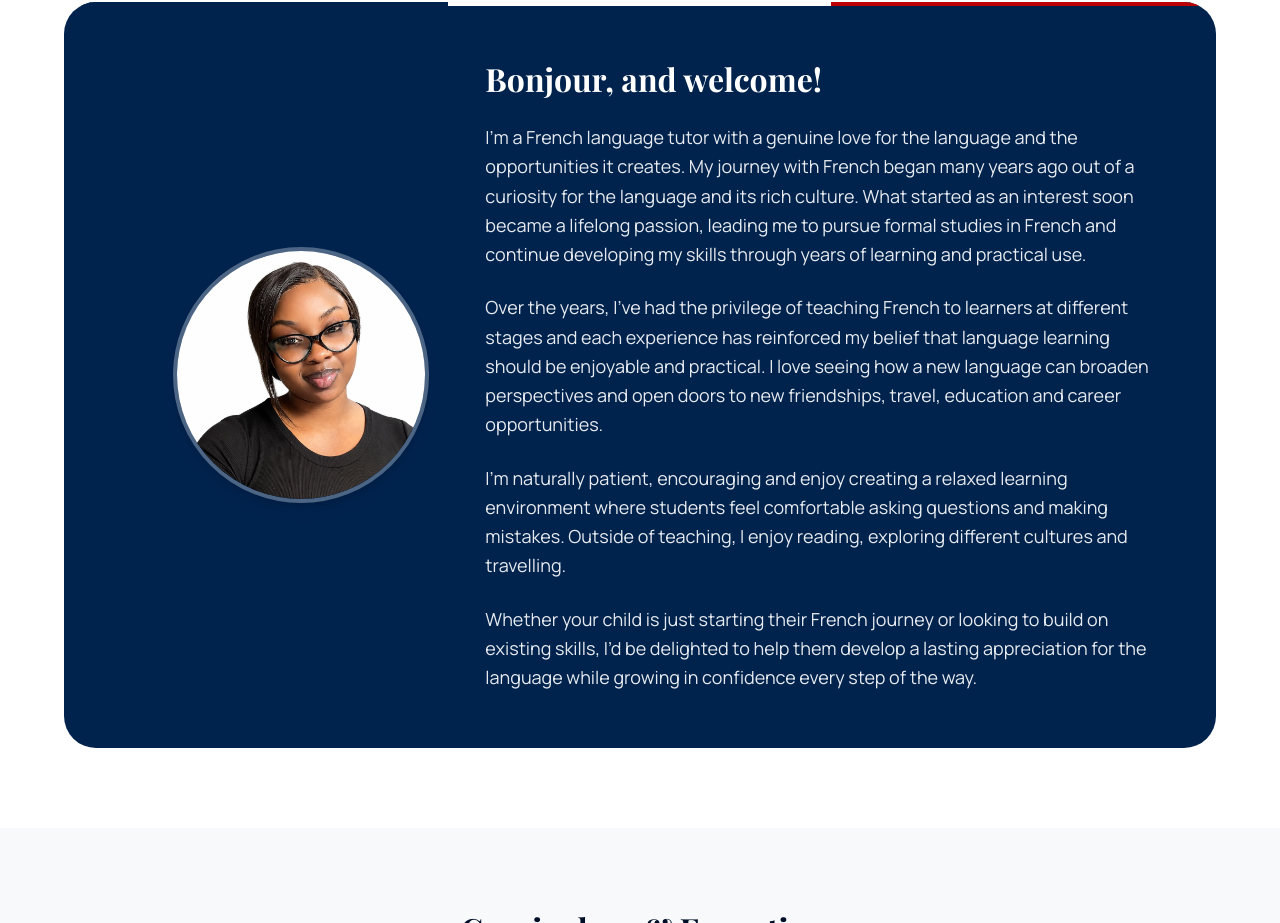
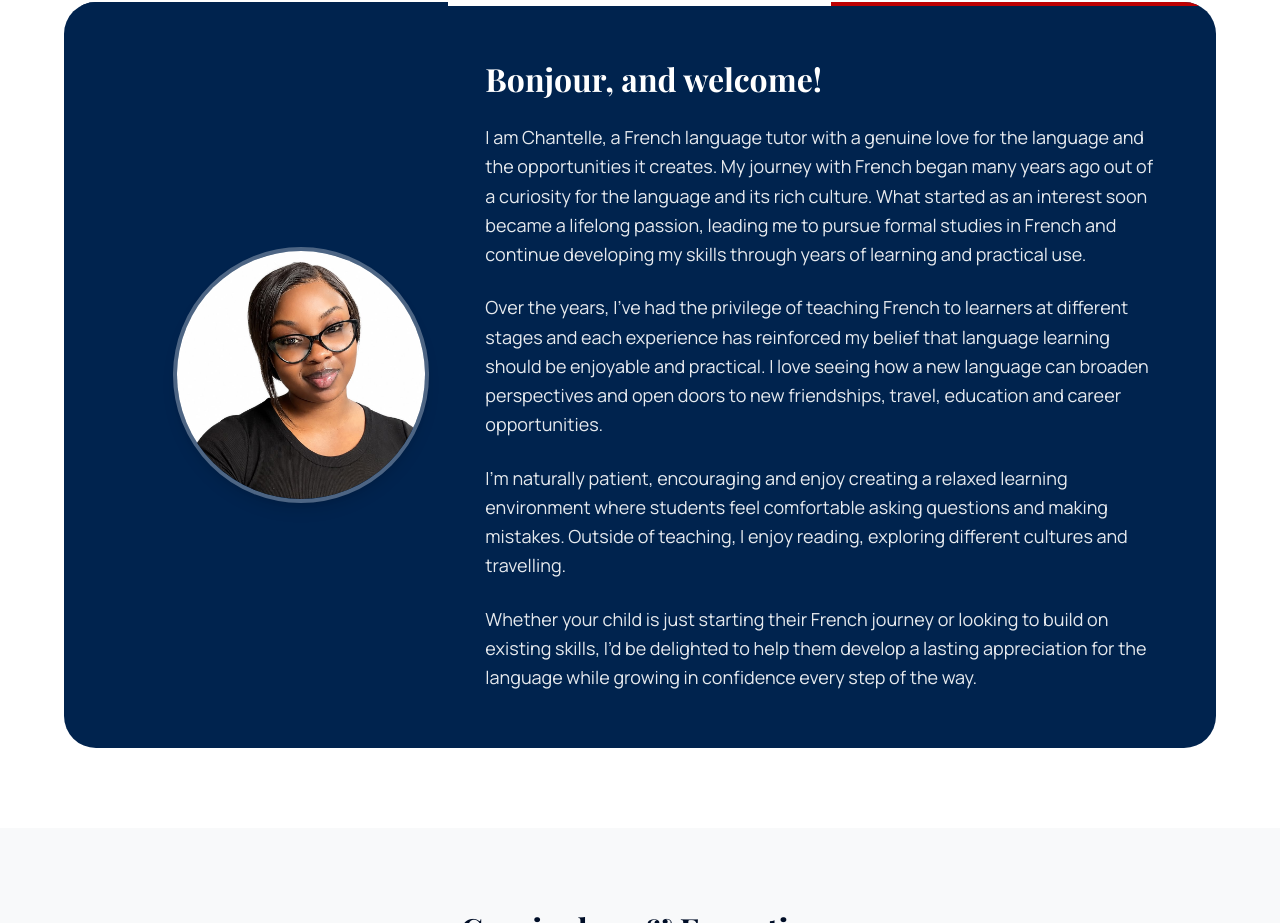
Before and after one commit to nigelgeek/chantelle, a plain HTML site: page index.html in a window 1280 px wide. Shown: the part 899-1822 px from the top of the page. Drawn offline with nearby package versions, Linux system fonts and the light colour scheme.

Commit message:
Content update V2

```diff
--- a/index.html
+++ b/index.html
@@ -124,7 +124,7 @@
                         <div class="md:col-span-8 space-y-6">
                             <h2 class="font-headline-lg text-headline-lg">Bonjour, and welcome!</h2>
                             <p class="font-body-lg text-body-lg opacity-90 leading-relaxed">
-                                I’m a French language tutor with a genuine love for the language and the opportunities it creates. My journey with French began many years ago out of a curiosity for the language and its rich culture. What started as an interest soon became a lifelong passion, leading me to pursue formal studies in French and continue developing my skills through years of learning and practical use.
+                                I am Chantelle, a French language tutor with a genuine love for the language and the opportunities it creates. My journey with French began many years ago out of a curiosity for the language and its rich culture. What started as an interest soon became a lifelong passion, leading me to pursue formal studies in French and continue developing my skills through years of learning and practical use.
                             </p>
                             <p class="font-body-lg text-body-lg opacity-90 leading-relaxed">
                                 Over the years, I’ve had the privilege of teaching French to learners at different stages and each experience has reinforced my belief that language learning should be enjoyable and practical. I love seeing how a new language can broaden perspectives and open doors to new friendships, travel, education and career opportunities.
```
